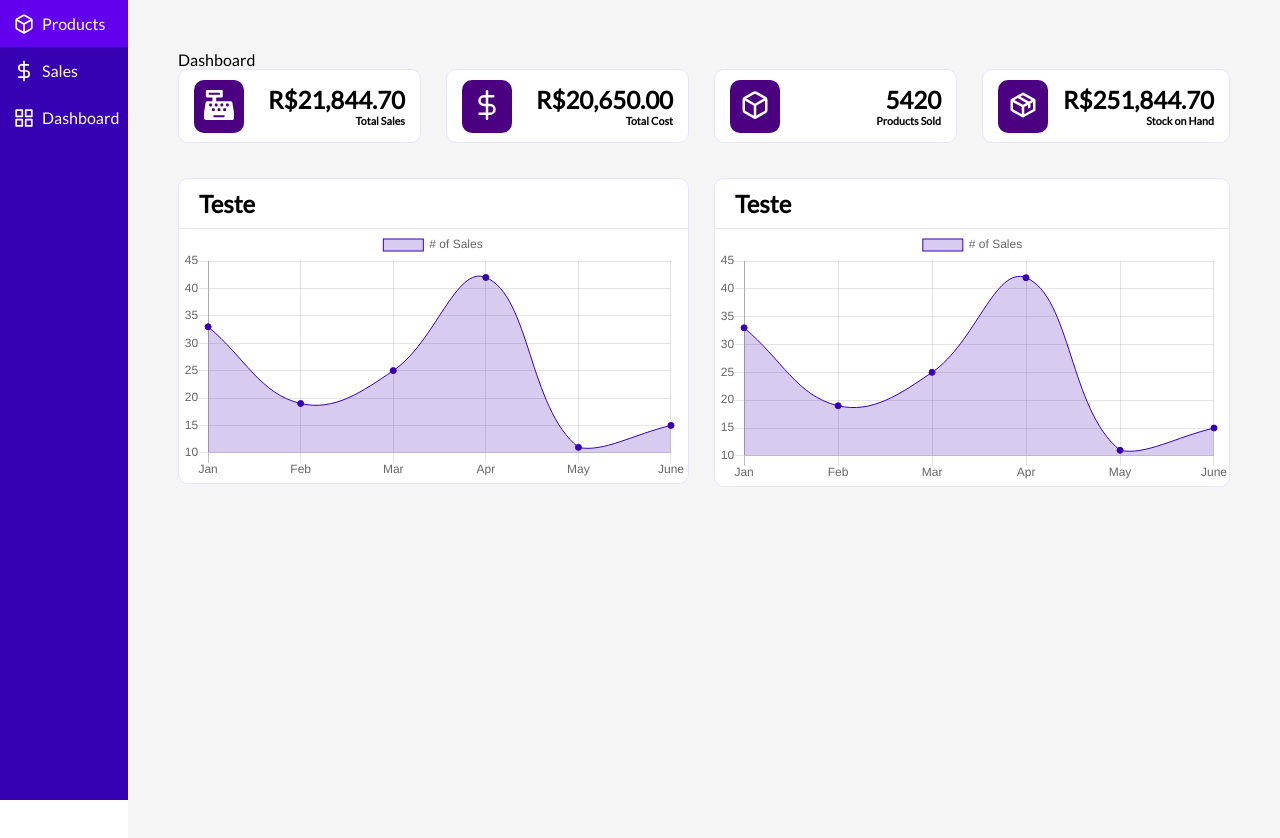
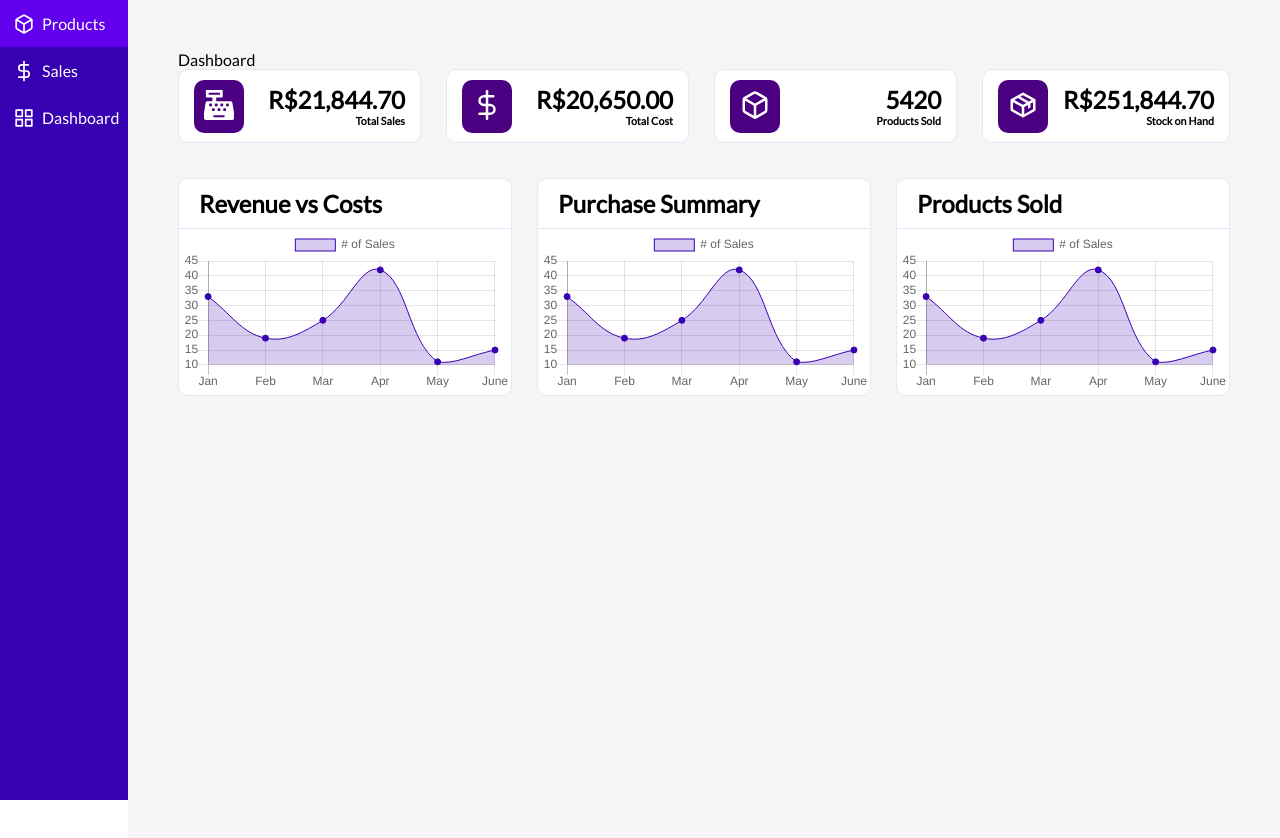
Before and after one commit to igorfrag/erp-react, a React (Create React App) app: page / in a window 1280 px wide. Shown: the top 838 px of the page. Built offline with nearby package versions, Linux system fonts and the light colour scheme.

Commit message:
Dashboard grid remake

```diff
--- a/src/pages/Dashboard.js
+++ b/src/pages/Dashboard.js
@@ -1,6 +1,7 @@
 import React from 'react';
 import Card from '../components/Card/Card';
 import ChartCard from '../components/Card/ChartCard';
+import Table from '../components/Table/Table';
 import './pages.css';
 import { FaCashRegister } from 'react-icons/fa';
 import { FiBox, FiDollarSign } from 'react-icons/fi';
@@ -12,6 +13,7 @@ function Dashboard() {
       Dashboard
       <div className='grid-container-dashboard'>
         <Card
+          className='CardOne'
           title='Total Sales'
           value={21844.7}
           isMoney='true'
@@ -19,6 +21,7 @@ function Dashboard() {
           iconFill='white'
         ></Card>
         <Card
+          className='CardTwo'
           title='Total Cost'
           value={20650.0}
           isMoney='true'
@@ -26,6 +29,7 @@ function Dashboard() {
           iconStroke='white'
         ></Card>
         <Card
+          className='CardThree'
           title='Products Sold'
           value={5420}
           icon={<FiBox />}
@@ -33,17 +37,21 @@ function Dashboard() {
           iconStroke='white'
         ></Card>
         <Card
+          className='CardFour'
           title='Stock on Hand'
           value={251844.7}
           isMoney='true'
           icon={<BiPackage />}
           iconFill='white'
         ></Card>
-        <div className='dashboard-graph'>
-          <ChartCard title='Teste'></ChartCard>
+        <div className='Graphs'>
+          <ChartCard className='GraphOne' title='Revenue vs Costs'></ChartCard>
+          <ChartCard className='GraphTwo' title='Purchase Summary'></ChartCard>
+          <ChartCard className='GraphThree' title='Products Sold'></ChartCard>
         </div>
-        <div className='dashboard-graph-two'>
-          <ChartCard title='Teste'></ChartCard>
+        <div className='Sales'>
+          <div className='SalesOrders'></div>
+          <div className='PurchaseOrders'></div>
         </div>
       </div>
     </div>
--- a/src/pages/pages.css
+++ b/src/pages/pages.css
@@ -5,42 +5,70 @@
   background-color: whitesmoke;
 }
 
-.grid-container {
-  display: grid;
-  grid-template-columns: repeat(4, 1fr);
-  grid-template-rows: 1fr 1fr 1fr;
-  gap: 35px 25px;
-  grid-template-areas:
-    '. . . .'
-    'graph-one graph-one graph-two graph-two'
-    'sales-order sales-order sales-order purchase-order';
+.table {
+  grid-area: table;
 }
 
 .grid-container-dashboard {
   display: grid;
-  grid-template-columns: repeat(4, 1fr);
-  grid-template-rows: 0fr 1fr 1fr;
+  grid-template-columns: 1fr 1fr 1fr 1fr;
   gap: 35px 25px;
   grid-template-areas:
-    '. . . .'
-    'dashboard-graph dashboard-graph dashboard-graph-two dashboard-graph-two'
-    '. . . . ';
+    'CardOne CardTwo CardThree CardFour'
+    'Graphs Graphs Graphs Graphs'
+    'Sales Sales Sales Sales';
 }
 
-.table {
-  grid-area: table;
+.Graphs {
+  display: grid;
+  grid-template-columns: 1fr 1fr 1fr;
+  grid-template-rows: 1fr;
+  gap: 35px 25px;
+  grid-template-areas: 'GraphOne GraphTwo GraphThree';
+  grid-area: Graphs;
 }
 
-.dashboard-graph {
-  grid-area: dashboard-graph;
+.GraphOne {
+  grid-area: GraphOne;
 }
 
-.dashboard-graph-two {
-  grid-area: dashboard-graph-two;
+.GraphTwo {
+  grid-area: GraphTwo;
 }
-.sales-order {
-  grid-area: sales-order;
+
+.GraphThree {
+  grid-area: GraphThree;
 }
-.purchase-order {
-  grid-area: purchase-order;
+
+.Sales {
+  display: grid;
+  grid-template-columns: 1fr 1fr 1fr;
+  grid-template-rows: 1fr;
+  gap: 35px 25px;
+  grid-template-areas: 'SalesOrders SalesOrders PurchaseOrders';
+  grid-area: Sales;
 }
+
+.SalesOrders {
+  grid-area: SalesOrders;
+}
+
+.PurchaseOrders {
+  grid-area: PurchaseOrders;
+}
+
+.CardOne {
+  grid-area: CardOne;
+}
+
+.CardTwo {
+  grid-area: CardTwo;
+}
+
+.CardThree {
+  grid-area: CardThree;
+}
+
+.CardFour {
+  grid-area: CardFour;
+}
```
